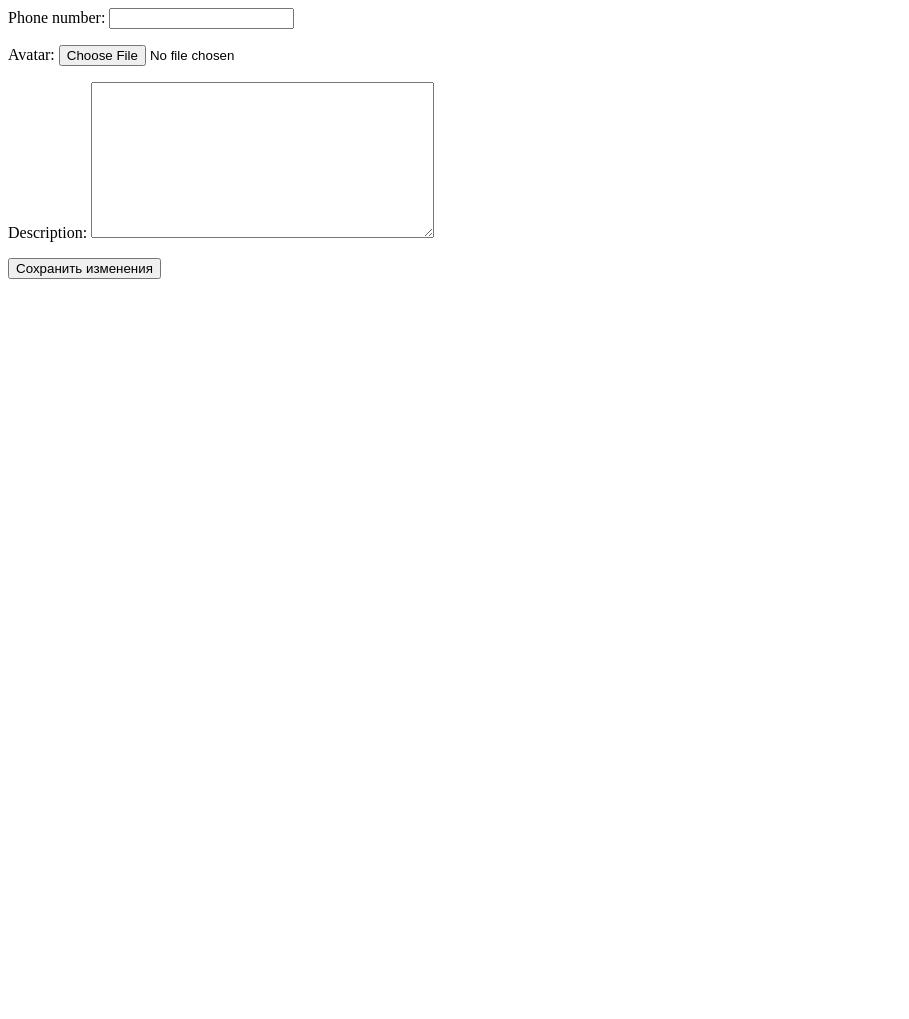
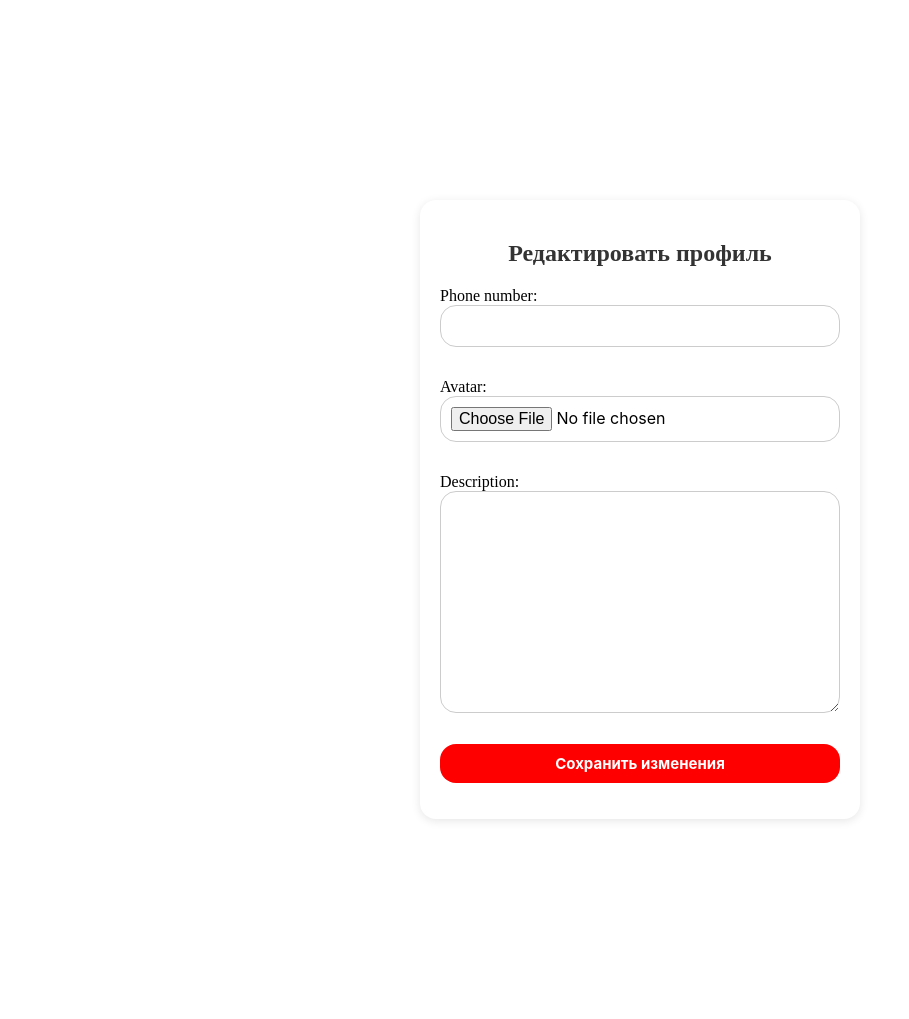
Before and after one commit to MatveySviadysh/NGl, a Django app: page /user/user/chenge_user_profile/ in a window 1280 px wide. Shown: the whole page, without its empty margins (0-909 px from the left). Before the commit the page ends 279 px from the top, so only its background shows below. Run offline with Django 4.2, Linux system fonts and the light colour scheme; the visitor is signed in with stand-in values (Sample User, id 1); data comes from the database, SQL or seed files in the repository; style sheets or scripts are compiled from the project's sources.

Commit message:
update profile user

```diff
--- /dev/null
+++ b/user/static/user/scss/User/ChengeProfileUser.scss
@@ -0,0 +1,46 @@
+.form-container {
+    margin: 200px auto;   /* Центрирование окна и отступ сверху */
+    width: 400px;         /* Ширина окна */
+    padding: 20px;       /* Внутренние отступы */
+    background-color: #fff; /* Фоновый цвет (белый для свежести) */
+    border-radius: 16px;  /* Закругленные углы */
+    box-shadow: 0 2px 10px rgba(0, 0, 0, 0.1);
+}
+
+.form-container h2 {
+    text-align: center;
+    color: #333;
+    margin-bottom: 20px;
+}
+
+.form-container input[type="text"],
+.form-container input[type="tel"],
+.form-container input[type="file"],
+.form-container textarea {
+    width: 100%;
+    padding: 10px;
+    margin-bottom: 15px;
+    border: 1px solid #ccc;
+    border-radius: 16px;
+    font-size: 16px;
+    font-family: 'Inter', sans-serif;
+    color: black;
+}
+
+.button {
+    padding: 10px;
+    background-color: red;
+    color: white;
+    border: none;
+    border-radius: 16px;
+    cursor: pointer;
+    font-family: 'Inter', sans-serif;
+    font-weight: bold;
+    font-size: 15px;
+    transition: background-color 0.3s;
+    width: 100%;
+}
+
+.button:hover {
+    background-color: #D32F2F;
+}
--- a/user/templates/user/pages/ChengeProfile.html
+++ b/user/templates/user/pages/ChengeProfile.html
@@ -1,5 +1,13 @@
-<form method="post" enctype="multipart/form-data">
-    {% csrf_token %}
-    {{ form.as_p }}
-    <button type="submit" class="button">Сохранить изменения</button>
-</form>
+{% load static %}
+
+<link rel="stylesheet" href="{% static 'user/scss/User/ChengeProfileUser.scss' %}">
+
+
+<div class="form-container">
+    <form method="post" enctype="multipart/form-data">
+        {% csrf_token %}
+        <h2>Редактировать профиль</h2>
+        {{ form.as_p }}
+        <button type="submit" class="button">Сохранить изменения</button>
+    </form>
+</div>
```
Also changed, not shown: user/templates/user/pages/profileUser.html (+6 -7 lines).
